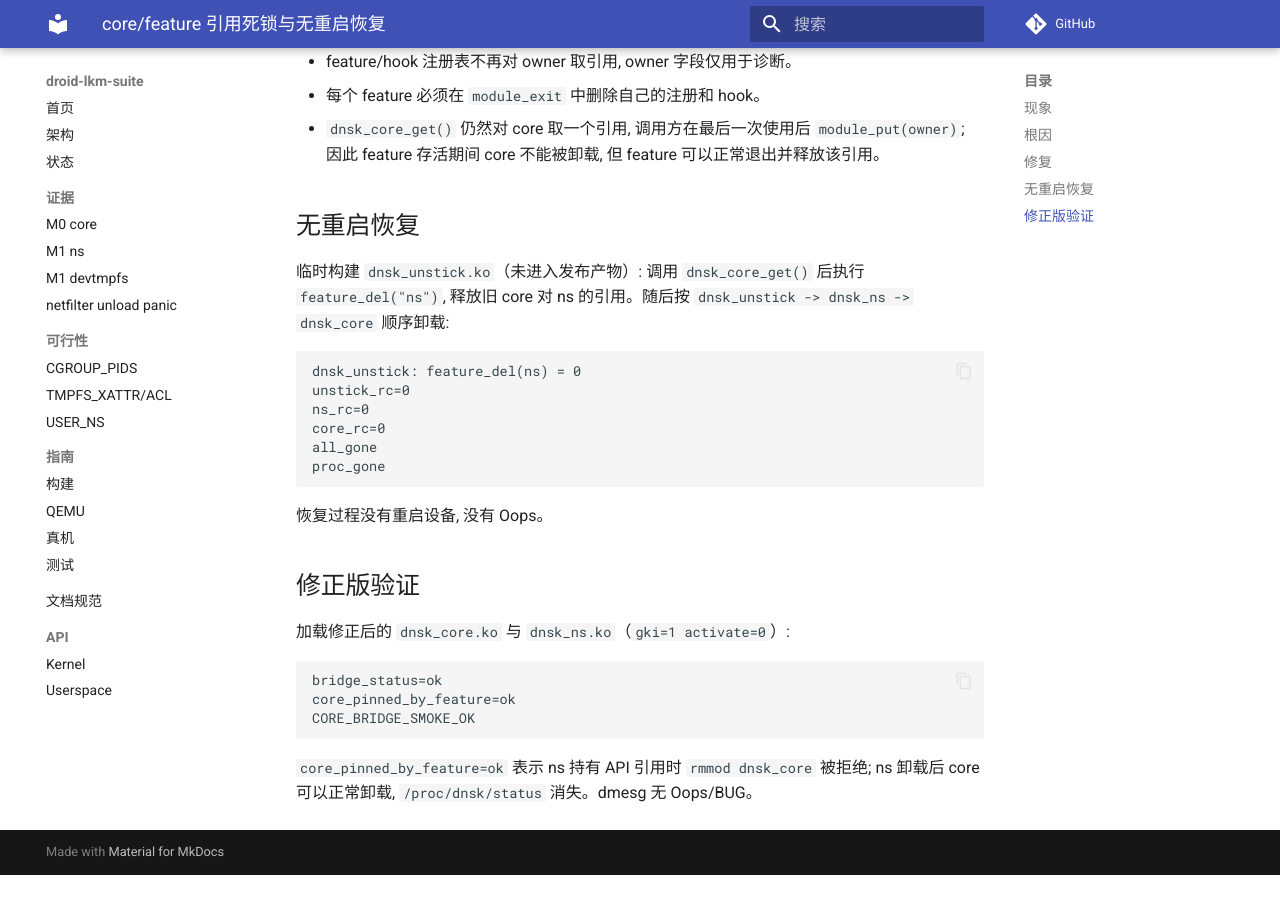
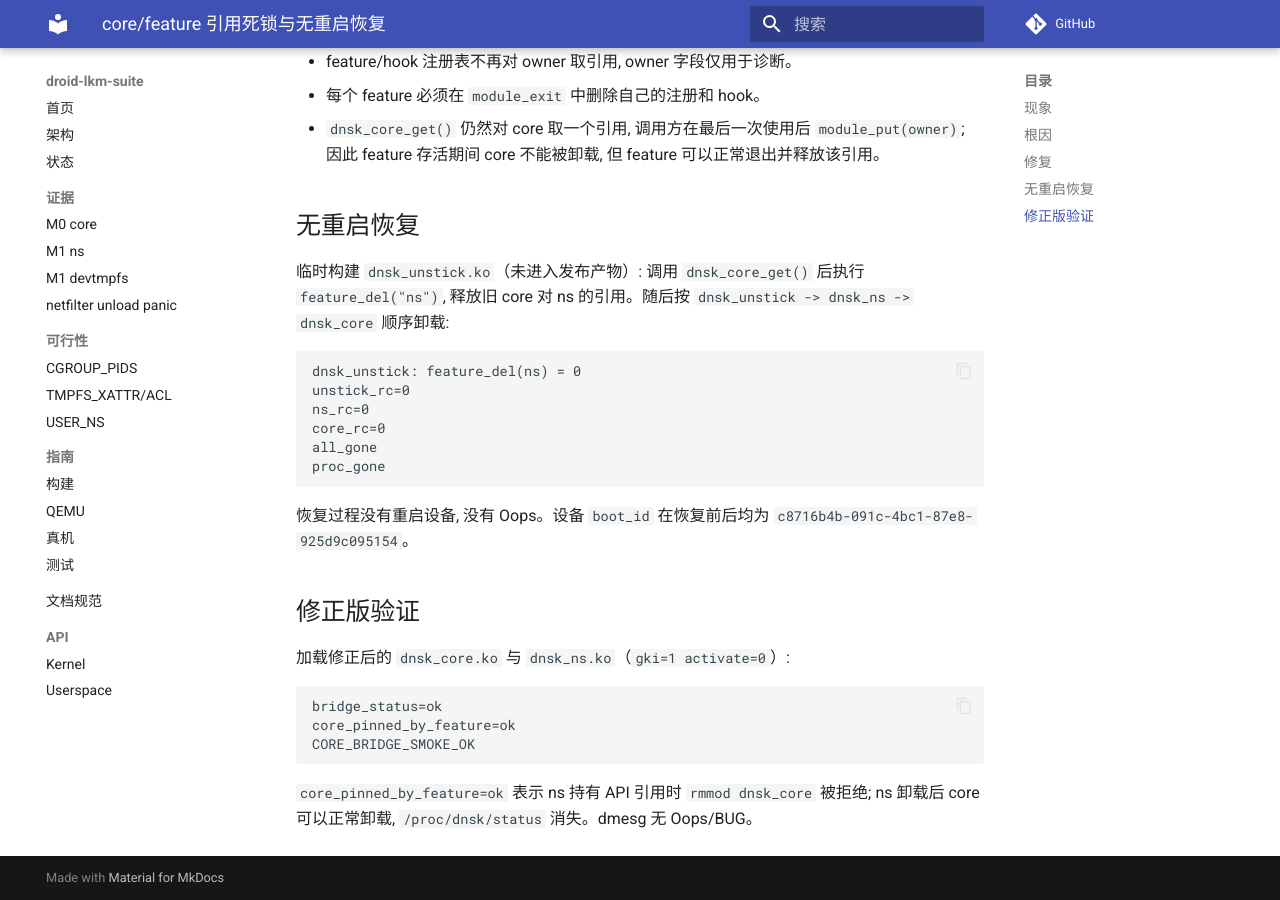
Before and after one commit to uobe1/droid-lkm-suite, an MkDocs documentation site: the page built from docs/evidence/core-owner-ref-deadlock.md, in a window 1280 px wide and 900 px high, scrolled down 608 px. Built offline with MkDocs 1.6.1 and Material for MkDocs 9.7.7, drawn with Linux system fonts in a browser that asks for light colours; comment, search, counter and statistics services are not loaded; before the commit the page ends 1483 px from its top, so only the background shows below that.

````diff
--- a/docs/evidence/core-owner-ref-deadlock.md
+++ b/docs/evidence/core-owner-ref-deadlock.md
@@ -4,7 +4,7 @@
 
 `dnsk_ns` 注册状态桥后, `dnsk_ns` 与 `dnsk_core` 互相持有模块引用:
 
-```
+```text
 dnsk_ns               319488  1
 dnsk_core              45056  1
 ```
@@ -31,7 +31,7 @@ dnsk_core              45056  1
 `feature_del("ns")`, 释放旧 core 对 ns 的引用。随后按 `dnsk_unstick -> dnsk_ns -> dnsk_core`
 顺序卸载:
 
-```
+```text
 dnsk_unstick: feature_del(ns) = 0
 unstick_rc=0
 ns_rc=0
@@ -40,13 +40,14 @@ all_gone
 proc_gone
 ```
 
-恢复过程没有重启设备, 没有 Oops。
+恢复过程没有重启设备, 没有 Oops。设备 `boot_id` 在恢复前后均为
+`c8716b4b-091c-4bc1-87e8-925d9c095154`。
 
 ## 修正版验证
 
 加载修正后的 `dnsk_core.ko` 与 `dnsk_ns.ko`（`gki=1 activate=0`）:
 
-```
+```text
 bridge_status=ok
 core_pinned_by_feature=ok
 CORE_BRIDGE_SMOKE_OK
````
Also changed, not shown: features/ns/README.md (+4 -1 lines), 3 other files.
